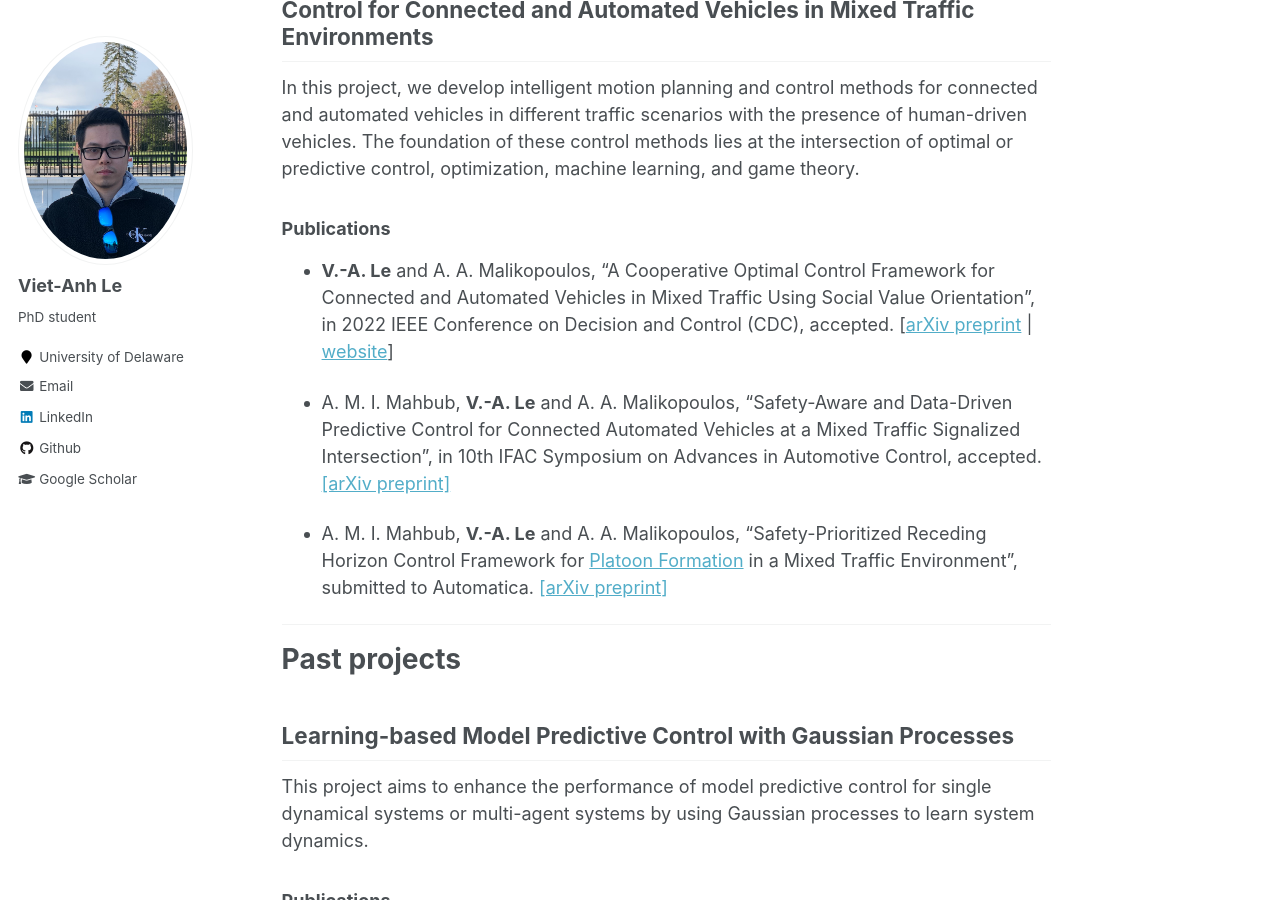
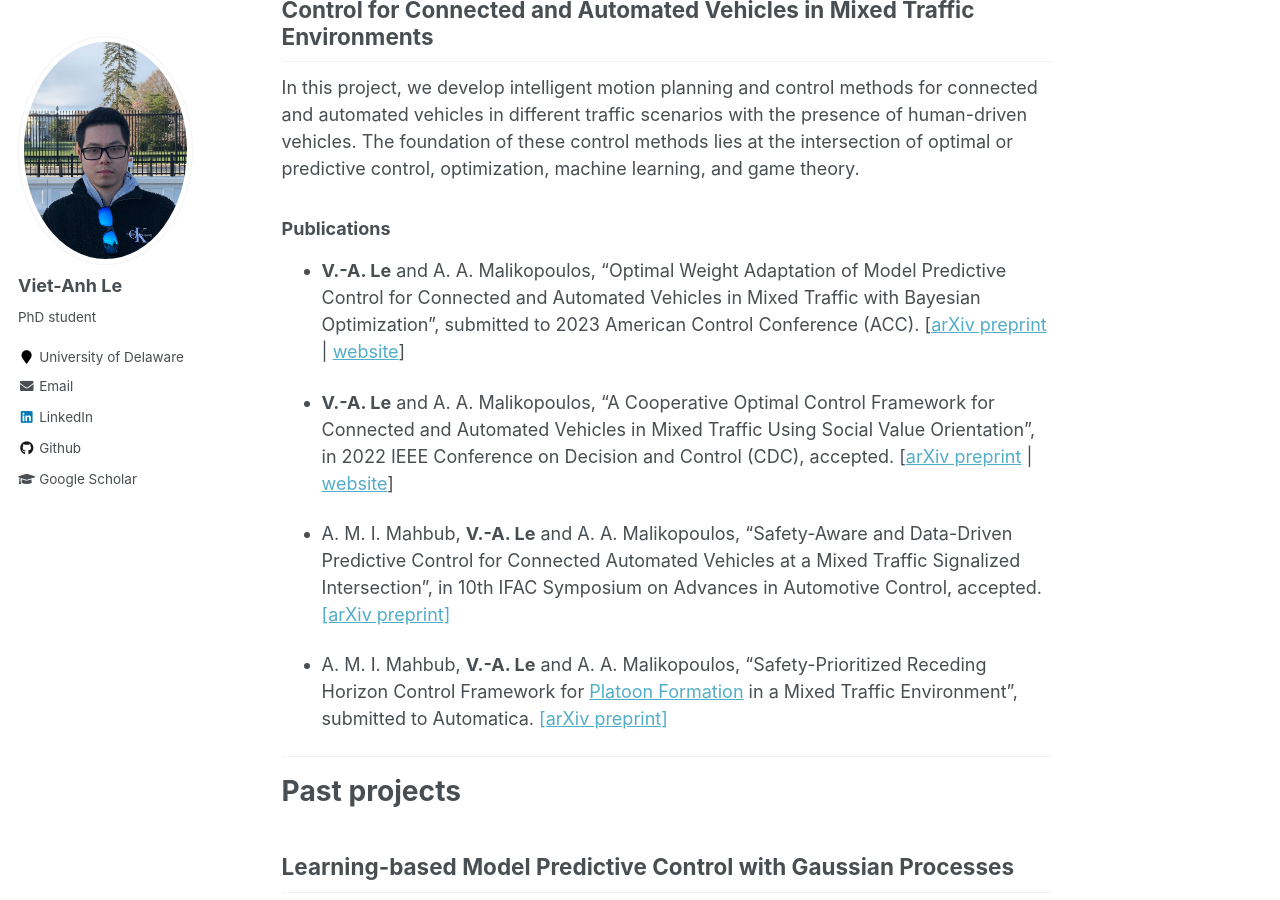
Before and after one commit to vietanhle0101/vietanhle0101.github.io, a Jekyll site: the page built from _pages/projects.md, in a window 1280 px wide and 900 px high, scrolled down 596 px. Built offline with Jekyll 4.4.1, drawn with Linux system fonts in a browser that asks for light colours.

Commit message:
add acc paper

```diff
--- a/_pages/projects.md
+++ b/_pages/projects.md
@@ -12,6 +12,8 @@ author_profile: true
 In this project, we develop intelligent motion planning and control methods for connected and automated vehicles in different traffic scenarios with the presence of human-driven vehicles. The foundation of these control methods lies at the intersection of optimal or predictive control, optimization, machine learning, and game theory.
 
 ### Publications
+
+* **V.-A. Le** and A. A. Malikopoulos, “Optimal Weight Adaptation of Model Predictive Control for Connected and Automated Vehicles in Mixed Traffic with Bayesian Optimization”, submitted to 2023 American Control Conference (ACC). [[arXiv preprint](https://arxiv.org/abs/2210.00700) \| [website](https://sites.google.com/view/ud-ids-lab/mpc-bayesopt)]
 
 * **V.-A. Le** and A. A. Malikopoulos, “A Cooperative Optimal Control Framework for Connected and Automated Vehicles in Mixed Traffic Using Social Value Orientation”, in 2022 IEEE Conference on Decision and Control (CDC), accepted. [[arXiv preprint](https://arxiv.org/abs/2203.17106) \| [website](https://sites.google.com/view/ud-ids-lab/socially-cooperative-control)]
 
```
Also changed, not shown: 2 other files.
